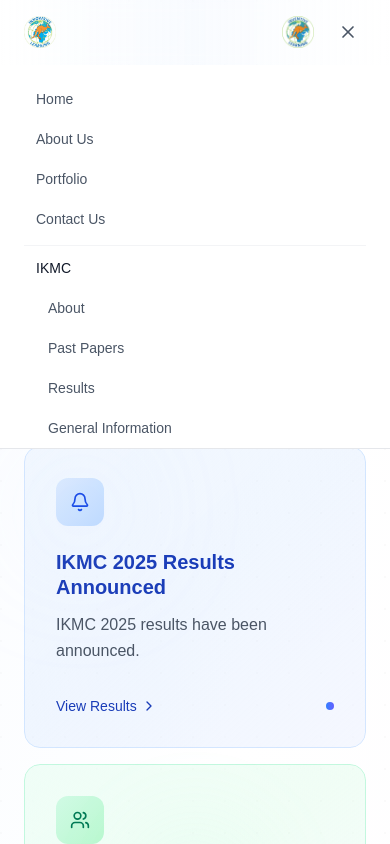
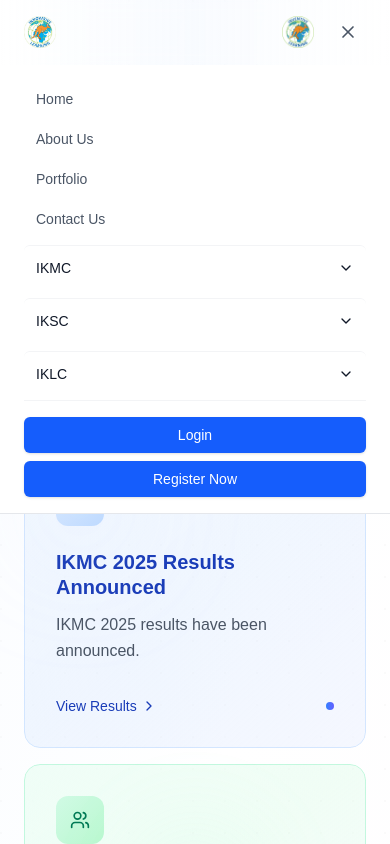
Before and after one commit to kainatkiranrashid2/kangaroopakistanrebranding, a Next.js app: page / in a window 390 px wide. Both pictures are taken after a click on the button "Open menu". Shown: the top 844 px of the page. Built offline with nearby package versions, Linux system fonts and the light colour scheme.

Commit message:
Fix mobile dropdown navigation

```diff
--- a/src/app/components/Header.tsx
+++ b/src/app/components/Header.tsx
@@ -270,9 +270,9 @@
           className={`
           lg:hidden bg-white border-b border-gray-200
           transition-all duration-200 ease-out overflow-hidden
-          ${isMenuOpen ? "max-h-96 opacity-100" : "max-h-0 opacity-0"}
+          ${isMenuOpen ? "max-h-[600px] opacity-100" : "max-h-0 opacity-0"}
         `}>
-          <div className="px-6 py-4 space-y-1">
+          <div className="px-6 py-4 space-y-1 max-h-[500px] overflow-y-auto">
             {/* Regular Navigation Items */}
             {navigationItems.map((item) => (
               <Link
@@ -287,18 +287,42 @@
             {/* Competition Items - Mobile */}
             {competitionItems.map((item) => (
               <div key={item.name} className="space-y-1">
-                <div className="px-3 py-2 text-gray-900 font-medium text-sm border-t border-gray-100 mt-2 pt-3">
-                  {item.name}
-                </div>
+                <button
+                  onClick={() => handleDropdownToggle(`mobile-${item.name}`)}
+                  className="w-full flex items-center justify-between px-3 py-2 text-gray-900 font-medium text-sm border-t border-gray-100 mt-2 pt-3 hover:bg-gray-50 rounded-md transition-colors duration-200">
+                  <span>{item.name}</span>
+                  <ChevronDown
+                    className={`w-4 h-4 transition-transform duration-200 ${
+                      activeDropdown === `mobile-${item.name}` ? "rotate-180" : ""
+                    }`}
+                  />
+                </button>
+
+                {/* Mobile Submenu */}
+                <div
+                  className={`
+                    overflow-hidden transition-all duration-200 ease-out
+                    ${
+                      activeDropdown === `mobile-${item.name}`
+                        ? "max-h-64 opacity-100"
+                        : "max-h-0 opacity-0"
+                    }
+                  `}>
+                  <div className="space-y-1 pl-3">
                 {item.dropdownItems.map((dropdownItem) => (
                   <Link
                     key={dropdownItem.name}
                     href={dropdownItem.href}
-                    className="block px-6 py-2 text-gray-600 hover:text-gray-900 hover:bg-gray-50 rounded-md transition-colors duration-200 text-sm"
-                    onClick={() => setIsMenuOpen(false)}>
+                        className="block px-4 py-2 text-gray-600 hover:text-gray-900 hover:bg-gray-50 rounded-md transition-colors duration-200 text-sm"
+                        onClick={() => {
+                          setIsMenuOpen(false);
+                          setActiveDropdown(null);
+                        }}>
                     {dropdownItem.name}
                   </Link>
                 ))}
+                  </div>
+                </div>
               </div>
             ))}
 
@@ -307,14 +331,14 @@
               <Link
                 href="https://enrollments.kangaroopakistan.org/"
                 target="blank"
-                className="px-3 py-2 bg-blue-600 hover:bg-blue-700 text-white text-sm font-medium   rounded-md transition-colors duration-200 shadow-sm hover:shadow-md"
+                className="block text-center px-3 py-2 bg-blue-600 hover:bg-blue-700 text-white text-sm font-medium rounded-md transition-colors duration-200 shadow-sm hover:shadow-md"
                 onClick={() => setIsMenuOpen(false)}>
                 Login
               </Link>
               <Link
                 href="https://enrollments.kangaroopakistan.org/register"
                 target="blank"
-                className="px-3 py-2 bg-blue-600 hover:bg-blue-700 text-white text-sm font-medium   rounded-md transition-colors duration-200 shadow-sm hover:shadow-md"
+                className="block text-center px-3 py-2 bg-blue-600 hover:bg-blue-700 text-white text-sm font-medium rounded-md transition-colors duration-200 shadow-sm hover:shadow-md"
                 onClick={() => setIsMenuOpen(false)}>
                 Register Now
               </Link>
```
